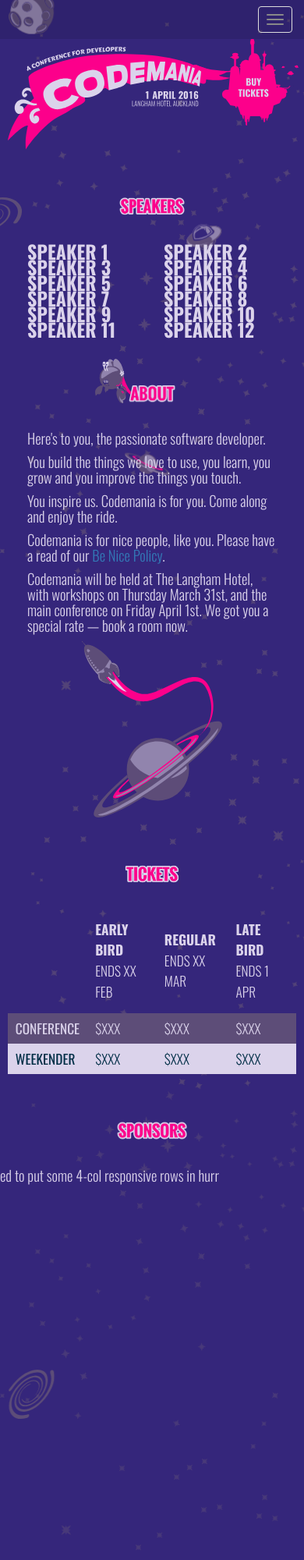
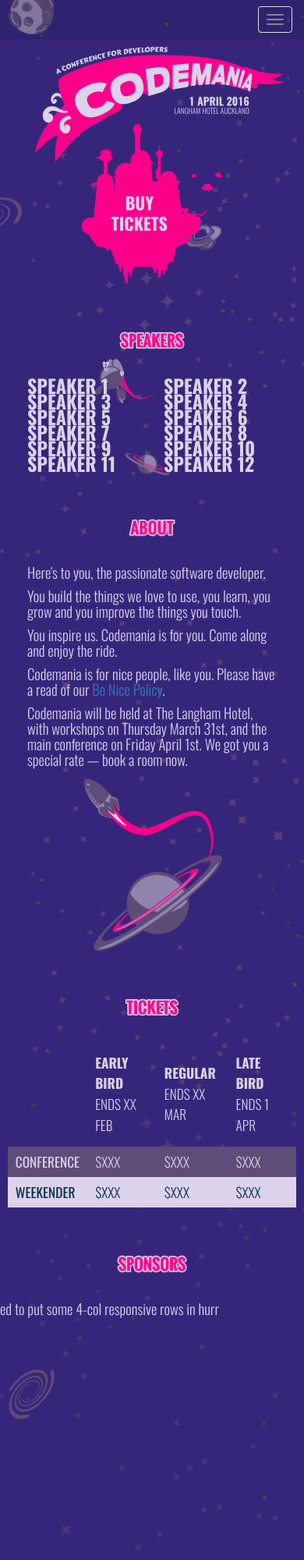
Before and after one commit to mightymuke/codemania.github.io, a Jekyll site: the page built from index.md, in a window 390 px wide. Shown: the whole page at 78% size. Built offline with Jekyll 4.4.1, drawn with Linux system fonts in a browser that asks for light colours; nearby versions of some CDN libraries; some web fonts are replaced.

Commit message:
Better call to action on mobile

```diff
--- a/index.md
+++ b/index.md
@@ -19,18 +19,18 @@
   </div>
   <div class="parallax__layer parallax__layer--base">
     <div class="row">
-      <div class="col-md-1 col-sm-1 hidden-xs">
+      <div class="col-sm-1 hidden-xs">
         <!-- 1/12 width column on medium and small screens, hidden on x-small -->
         <img src="/images/2016/luchanaut_1.svg" class="luchanaut" />
       </div>
       <!-- 8/12 width column on medium and small screens, 9/12 width on x-small -->
-      <div class="col-md-8 col-sm-8 col-xs-9">
+      <div class="col-sm-8 col-sm-offset-0 col-xs-10 col-xs-offset-1">
         <img src="/images/2016/masthead.svg" class="masthead" id="masthead" />
       </div>
-      <div class="col-md-2 col-sm-2 col-xs-3">
+      <div class="col-sm-2 col-sm-offset-0 col-xs-6 col-xs-offset-3">
         <a href="http://lilregie.com/"><img src="/images/2016/buy-tickets.svg" class="buytickets" /></a>
       </div>
-      <div class="col-md-1 col-sm-1 hidden-xs">
+      <div class="col-sm-1 hidden-xs">
         <img src="/images/2016/luchanaut_2.svg" class="luchanaut2" />
       </div>
     </div>
--- a/stylesheets/index.less
+++ b/stylesheets/index.less
@@ -235,8 +235,8 @@
 		height: 30px;
 	}
 	.buytickets {
-		margin: 50px 0 0 -30px;
-		width: 130%;
+		margin: -50px auto 0 auto;
+		width: 100%;
 		display: block;
 	}
 	.space-object {
--- a/stylesheets/styles.css
+++ b/stylesheets/styles.css
@@ -306,8 +306,8 @@
     height: 30px;
   }
   .buytickets {
-    margin: 50px 0 0 -30px;
-    width: 130%;
+    margin: -50px auto 0 auto;
+    width: 100%;
     display: block;
   }
   .space-object {
```
